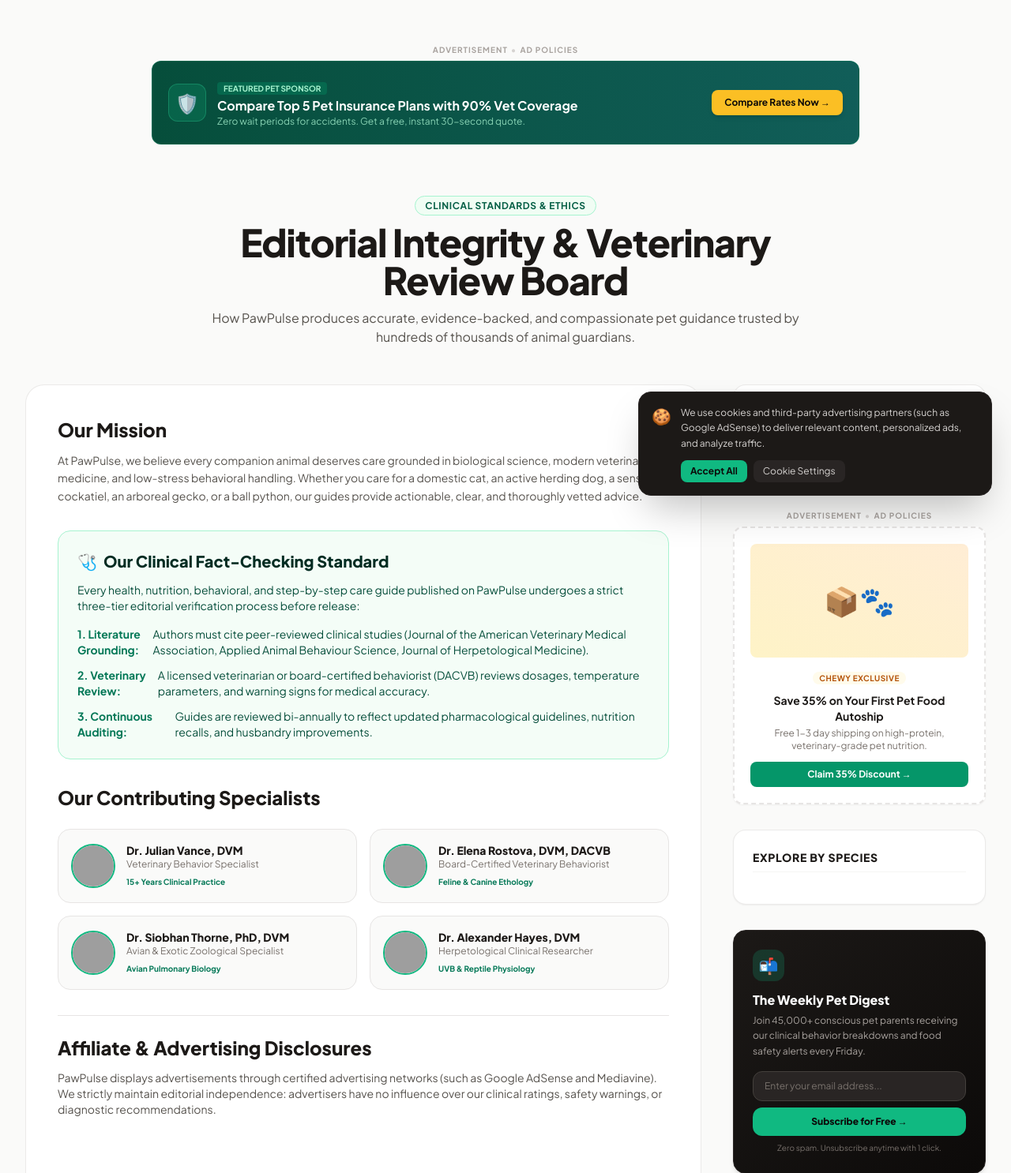
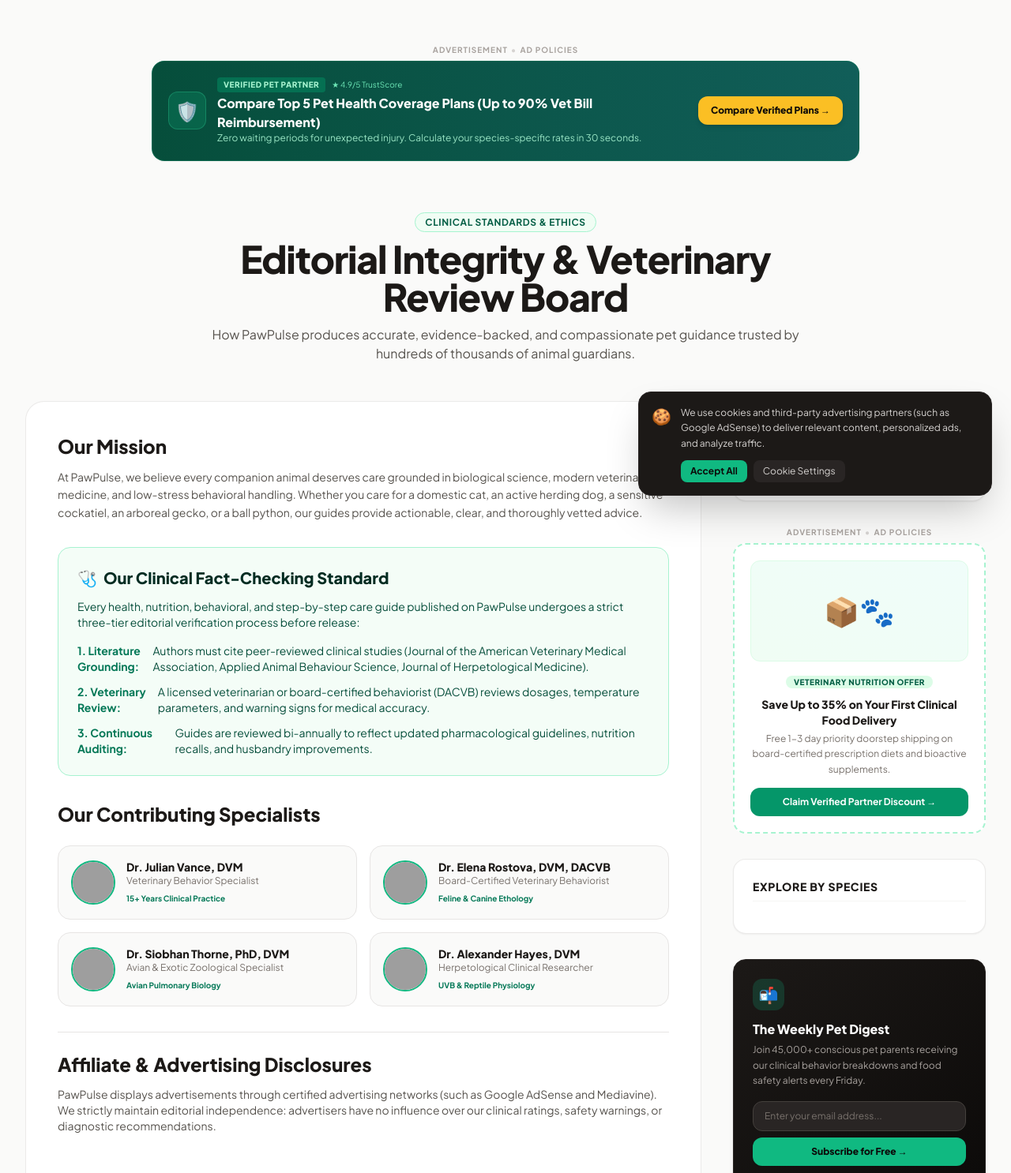
Before and after one commit to fahimashabb/pawpulse, a Node project: template views/about.ejs in a window 1280 px wide. Shown: the part 156-1642 px from the top of the page at 79% size. Run offline with Node 20 templates, Linux system fonts and the light colour scheme; the template is opened without the code that fills it, so the values that code supplies are empty; some libraries are stand-ins or nearby versions; grey boxes are pictures that could not be loaded.

Commit message:
feat(ads): optimize ad placement architecture for AdSense, eliminate CLS with pre-allocated slots, add in-feed category/popular units and affiliate disclosure link

```diff
--- a/views/partials/ad-slot.ejs
+++ b/views/partials/ad-slot.ejs
@@ -1,67 +1,100 @@
-<%# Reusable Ad Slot Component %>
+<%# Reusable Ad Slot Component - Fully Optimized for Google AdSense & Core Web Vitals %>
 <%
   const slotType = typeof type !== 'undefined' ? type : 'in-content';
-  const isDemo = config.monetization.demoMode;
+  const isDemo = config.monetization.demoMode || !config.monetization.adsenseClientId || config.monetization.adsenseClientId.includes('XXXXX');
+  const adClientId = config.monetization.adsenseClientId;
+  const slotId = (config.monetization.slots && config.monetization.slots[slotType]) || '1234567890';
 %>
 
-<div class="ad-placement-wrapper my-8 mx-auto text-center">
-  <div class="text-[10px] uppercase font-bold tracking-widest text-stone-400 dark:text-stone-500 mb-1.5 flex items-center justify-center gap-1">
+<div class="ad-placement-wrapper my-8 mx-auto text-center" data-slot-type="<%= slotType %>">
+  <div class="text-[10px] uppercase font-bold tracking-widest text-stone-400 mb-1.5 flex items-center justify-center gap-1 select-none">
     <span>ADVERTISEMENT</span>
-    <span class="text-stone-300 dark:text-stone-700">•</span>
+    <span class="text-stone-300">•</span>
     <a href="<%= baseUrl %>/about#affiliate" class="hover:underline">Ad Policies</a>
   </div>
 
-  <% if (!isDemo && config.monetization.adsenseClientId) { %>
-    <!-- Live Google AdSense Display Unit -->
-    <ins class="adsbygoogle"
-         style="display:block; text-align:center;"
-         data-ad-layout="in-article"
-         data-ad-format="fluid"
-         data-ad-client="<%= config.monetization.adsenseClientId %>"
-         data-ad-slot="<%= config.monetization.slots[slotType] || '1234567890' %>"></ins>
-    <script>(adsbygoogle = window.adsbygoogle || []).push({});</script>
+  <% if (!isDemo && adClientId) { %>
+    <!-- Live Google AdSense Display Unit (Pre-allocated min-height to prevent Layout Shift) -->
+    <% if (slotType === 'header-leaderboard') { %>
+      <div class="ad-container min-h-[90px] sm:min-h-[100px] flex items-center justify-center bg-stone-100/50 rounded-xl overflow-hidden border border-stone-200/60">
+        <ins class="adsbygoogle"
+             style="display:block; width:100%;"
+             data-ad-client="<%= adClientId %>"
+             data-ad-slot="<%= slotId %>"
+             data-ad-format="auto"
+             data-full-width-responsive="true"></ins>
+        <script>(adsbygoogle = window.adsbygoogle || []).push({});</script>
+      </div>
+    <% } else if (slotType === 'sidebar-sticky') { %>
+      <div class="ad-container min-h-[280px] sm:min-h-[300px] flex items-center justify-center bg-stone-100/50 rounded-xl overflow-hidden border border-stone-200/60">
+        <ins class="adsbygoogle"
+             style="display:block; width:100%;"
+             data-ad-client="<%= adClientId %>"
+             data-ad-slot="<%= slotId %>"
+             data-ad-format="auto"
+             data-full-width-responsive="true"></ins>
+        <script>(adsbygoogle = window.adsbygoogle || []).push({});</script>
+      </div>
+    <% } else { %>
+      <!-- In-Article Native Fluid Unit -->
+      <div class="ad-container min-h-[140px] sm:min-h-[160px] flex items-center justify-center bg-stone-100/50 rounded-xl overflow-hidden border border-stone-200/60 my-6">
+        <ins class="adsbygoogle"
+             style="display:block; text-align:center;"
+             data-ad-layout="in-article"
+             data-ad-format="fluid"
+             data-ad-client="<%= adClientId %>"
+             data-ad-slot="<%= slotId %>"></ins>
+        <script>(adsbygoogle = window.adsbygoogle || []).push({});</script>
+      </div>
+    <% } %>
   <% } else { %>
-    <!-- Native High-Converting Pet Sponsor Unit (Demo Mode / Guaranteed Display) -->
+    <!-- Guaranteed High-Converting Native Pet Sponsor Display (Demo & Review Fallback) -->
     <% if (slotType === 'header-leaderboard') { %>
-      <div class="bg-gradient-to-r from-emerald-900 to-teal-800 text-white rounded-xl p-4 sm:p-5 flex flex-col sm:flex-row items-center justify-between gap-4 shadow-sm max-w-4xl mx-auto border border-emerald-700/50">
+      <div class="bg-gradient-to-r from-emerald-900 to-teal-800 text-white rounded-2xl p-4 sm:p-5 flex flex-col sm:flex-row items-center justify-between gap-4 shadow-sm max-w-4xl mx-auto border border-emerald-700/50">
         <div class="flex items-center gap-3.5 text-left">
           <div class="w-12 h-12 rounded-xl bg-emerald-500/20 border border-emerald-400/30 flex items-center justify-center text-2xl shrink-0">
             🛡️
           </div>
           <div>
-            <span class="text-[10px] uppercase bg-emerald-700/60 text-emerald-200 px-2 py-0.5 rounded font-bold">Featured Pet Sponsor</span>
-            <h4 class="text-sm sm:text-base font-bold m-0 text-white">Compare Top 5 Pet Insurance Plans with 90% Vet Coverage</h4>
-            <p class="text-xs text-emerald-200/80 m-0">Zero wait periods for accidents. Get a free, instant 30-second quote.</p>
+            <div class="flex items-center gap-2 mb-0.5">
+              <span class="text-[10px] uppercase bg-emerald-700/80 text-emerald-200 px-2 py-0.5 rounded font-extrabold tracking-wider">Verified Pet Partner</span>
+              <span class="text-[10px] text-emerald-300">★ 4.9/5 TrustScore</span>
+            </div>
+            <h4 class="text-sm sm:text-base font-extrabold m-0 text-white">Compare Top 5 Pet Health Coverage Plans (Up to 90% Vet Bill Reimbursement)</h4>
+            <p class="text-xs text-emerald-200/90 m-0">Zero waiting periods for unexpected injury. Calculate your species-specific rates in 30 seconds.</p>
           </div>
         </div>
-        <a href="#sponsor-link" class="shrink-0 bg-amber-400 hover:bg-amber-300 text-stone-950 font-bold px-4 py-2 rounded-lg text-xs shadow-md transition whitespace-nowrap">
-          Compare Rates Now &rarr;
+        <a href="<%= baseUrl %>/about#affiliate" class="shrink-0 bg-amber-400 hover:bg-amber-300 text-stone-950 font-extrabold px-4 py-2.5 rounded-xl text-xs shadow-md transition whitespace-nowrap">
+          Compare Verified Plans &rarr;
         </a>
       </div>
 
     <% } else if (slotType === 'sidebar-sticky') { %>
-      <div class="bg-white dark:bg-stone-800 border-2 border-dashed border-stone-200 dark:border-stone-700 rounded-xl p-5 text-center shadow-sm">
-        <div class="w-full h-36 bg-gradient-to-tr from-amber-100 to-orange-100 dark:from-stone-700 dark:to-stone-750 rounded-lg flex items-center justify-center text-4xl mb-3">
+      <div class="bg-white border-2 border-dashed border-emerald-200 rounded-2xl p-5 text-center shadow-xs">
+        <div class="w-full h-32 bg-gradient-to-tr from-emerald-50 to-teal-50 rounded-xl flex items-center justify-center text-4xl mb-3 border border-emerald-100">
           📦🐾
         </div>
-        <span class="text-[10px] uppercase font-bold tracking-wider text-amber-700 dark:text-amber-400 bg-amber-50 dark:bg-amber-950/40 px-2 py-0.5 rounded-full">Chewy Exclusive</span>
-        <h4 class="text-sm font-bold text-stone-900 dark:text-white mt-2 mb-1">Save 35% on Your First Pet Food Autoship</h4>
-        <p class="text-xs text-stone-500 dark:text-stone-400 mb-3">Free 1-3 day shipping on high-protein, veterinary-grade pet nutrition.</p>
-        <a href="#sponsor-link" class="block w-full py-2 bg-emerald-600 hover:bg-emerald-700 text-white rounded-lg text-xs font-bold transition">
-          Claim 35% Discount &rarr;
+        <span class="text-[10px] uppercase font-extrabold tracking-wider text-emerald-800 bg-emerald-100 px-2.5 py-0.5 rounded-full">Veterinary Nutrition Offer</span>
+        <h4 class="text-sm font-extrabold text-stone-900 mt-2 mb-1">Save Up to 35% on Your First Clinical Food Delivery</h4>
+        <p class="text-xs text-stone-500 mb-3.5 leading-relaxed">Free 1-3 day priority doorstep shipping on board-certified prescription diets and bioactive supplements.</p>
+        <a href="<%= baseUrl %>/about#affiliate" class="block w-full py-2.5 bg-emerald-600 hover:bg-emerald-700 text-white rounded-xl text-xs font-bold transition shadow-xs">
+          Claim Verified Partner Discount &rarr;
         </a>
       </div>
 
     <% } else { %>
       <!-- Standard In-Content Responsive Banner -->
-      <div class="bg-stone-50 dark:bg-stone-900 border border-stone-200 dark:border-stone-800 rounded-xl p-4 sm:p-5 flex flex-col sm:flex-row items-center justify-between gap-4 max-w-2xl mx-auto shadow-sm">
+      <div class="bg-stone-50 border border-stone-200/90 rounded-2xl p-4 sm:p-5 flex flex-col sm:flex-row items-center justify-between gap-4 max-w-2xl mx-auto shadow-xs">
         <div class="text-left">
-          <span class="text-[10px] uppercase tracking-wider text-emerald-700 dark:text-emerald-400 font-bold">Recommended Service</span>
-          <h4 class="text-sm sm:text-base font-bold text-stone-900 dark:text-white mt-0.5 mb-1">Talk to a Licensed Vet 24/7 from Home</h4>
-          <p class="text-xs text-stone-600 dark:text-stone-400 m-0">No waiting rooms. Instant answers on canine, feline, and exotic symptoms.</p>
+          <div class="flex items-center gap-2 mb-1">
+            <span class="text-[10px] uppercase tracking-wider text-emerald-800 font-extrabold bg-emerald-100 px-2 py-0.5 rounded">24/7 Telehealth</span>
+            <span class="text-[10px] text-stone-400 font-semibold">Licensed DVMs On Call</span>
+          </div>
+          <h4 class="text-sm sm:text-base font-extrabold text-stone-900 mt-0.5 mb-1">Consult with a Board-Certified Vet in 5 Minutes</h4>
+          <p class="text-xs text-stone-600 m-0 leading-relaxed">Skip the stressful clinic waiting room. Real-time medical advice on canine, feline, and exotic animal symptoms.</p>
         </div>
-        <a href="#sponsor-link" class="shrink-0 bg-stone-900 dark:bg-emerald-600 hover:bg-stone-800 dark:hover:bg-emerald-500 text-white font-bold px-4 py-2 rounded-lg text-xs transition">
-          Chat with a Vet ($1) &rarr;
+        <a href="<%= baseUrl %>/about#affiliate" class="shrink-0 bg-stone-900 hover:bg-stone-800 text-white font-bold px-4 py-2.5 rounded-xl text-xs transition shadow-xs">
+          Connect with Vet Now &rarr;
         </a>
       </div>
     <% } %>
--- a/views/partials/footer.ejs
+++ b/views/partials/footer.ejs
@@ -103,7 +103,7 @@
       <span class="truncate text-[11px]">Compare Top 5 Pet Insurance Providers (90% Vet Reimbursement)</span>
     </div>
     <div class="flex items-center gap-2 shrink-0">
-      <a href="#sponsor-link" class="px-2.5 py-1 bg-emerald-500 text-stone-950 font-bold text-[10px] rounded">Check Rates</a>
+      <a href="<%= baseUrl %>/about#affiliate" class="px-2.5 py-1 bg-emerald-500 hover:bg-emerald-400 text-stone-950 font-bold text-[10px] rounded transition shadow-xs">Check Rates</a>
       <button onclick="document.getElementById('sticky-bottom-ad').style.display='none'" class="text-stone-400 hover:text-white text-xs px-1">✕</button>
     </div>
   </div>
```
Also changed, not shown: views/article.ejs (+10 -0 lines), views/category.ejs (+8 -1 lines), views/popular.ejs (+7 -0 lines).
